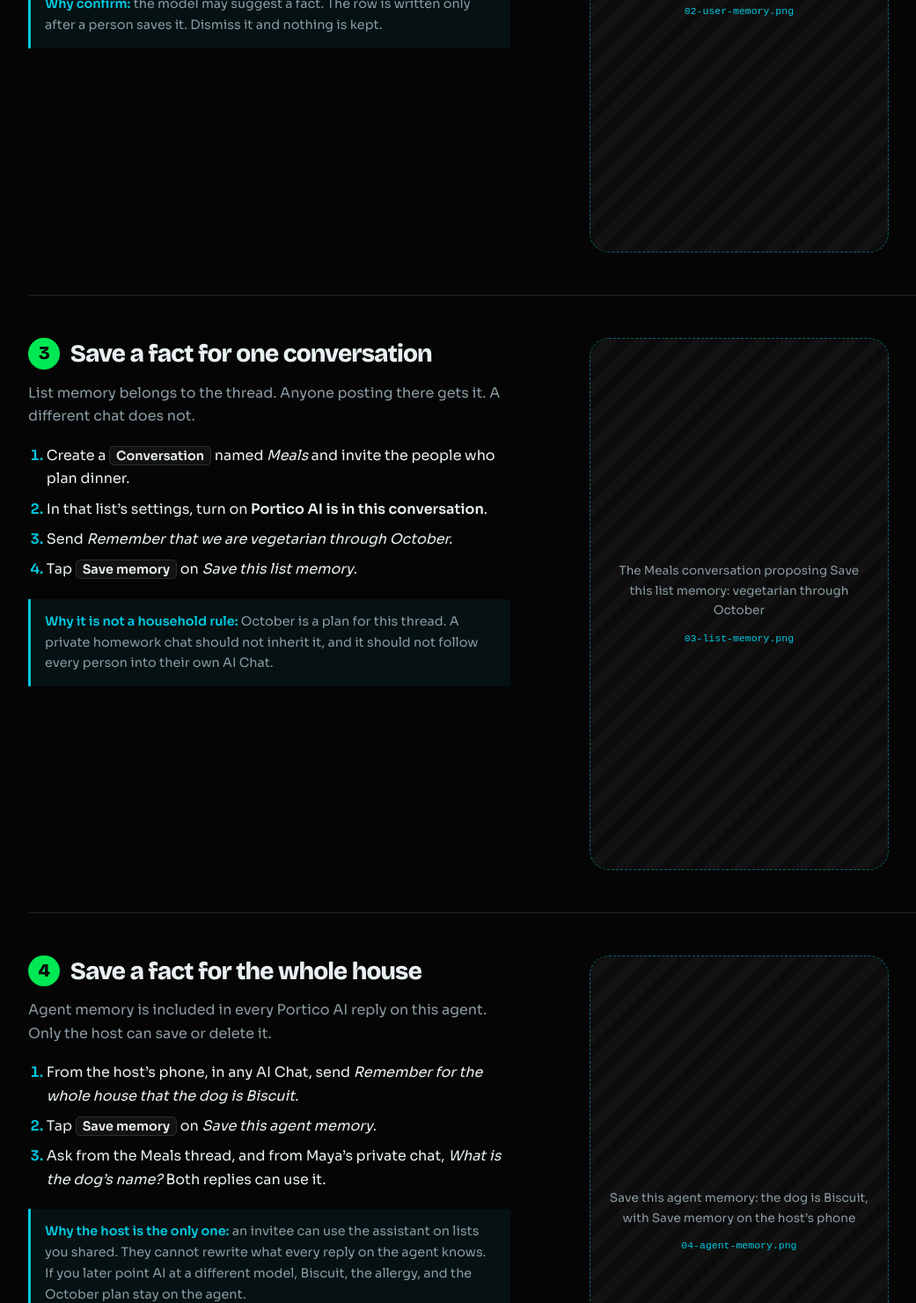
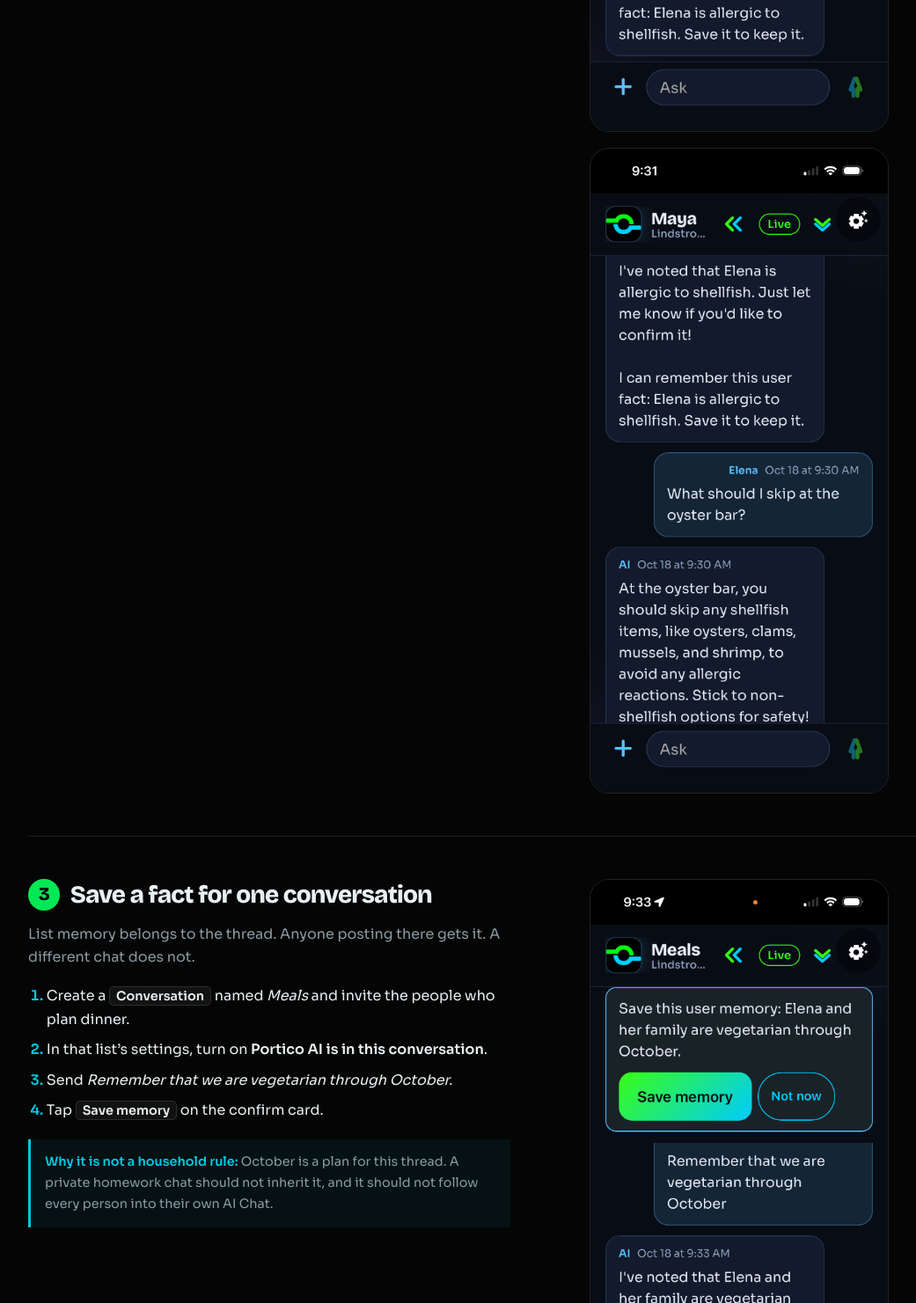
Before and after one commit to tvangundy/ourportico-site, a plain HTML site: page journeys/ai-memory/index.html in a window 1280 px wide. Shown: the part 1974-3455 px from the top of the page at 88% size, without its empty margins (92-1133 px from the left). Drawn offline with nearby package versions, Linux system fonts and the light colour scheme.

Commit message:
Enhance AI memory and chores journeys with updated descriptions and new images
- Updated README.md to reflect changes in AI memory and chores features, including specific user memory details and reminders.
- Modified index.html for AI memory to include new user memory scenarios and clarified steps for saving memories.
- Added new images for user memory and list memory scenarios, enhancing visual representation.
- Updated chores journey to include a new reminder note and paused reminder feature with corresponding images.

```diff
--- a/journeys/ai-memory/index.html
+++ b/journeys/ai-memory/index.html
@@ -98,7 +98,10 @@
             </div>
             <div class="shots">
               <figure class="shot" data-shot="02-user-memory.png">
-                <div class="shot-frame"><span class="shot-label">Save this user memory: allergic to shellfish, with Save memory</span><code>02-user-memory.png</code></div>
+                <div class="shot-frame"><span class="shot-label">Save this user memory: Elena is allergic to shellfish, with Save memory</span><code>02-user-memory.png</code></div>
+              </figure>
+              <figure class="shot" data-shot="02-oyster-bar.png">
+                <div class="shot-frame"><span class="shot-label">Maya answering what to skip at the oyster bar after the allergy was saved</span><code>02-oyster-bar.png</code></div>
               </figure>
             </div>
           </div>
@@ -113,13 +116,13 @@
                 <li>Create a <span class="ui">Conversation</span> named <em>Meals</em> and invite the people who plan dinner.</li>
                 <li>In that list’s settings, turn on <strong>Portico AI is in this conversation</strong>.</li>
                 <li>Send <em>Remember that we are vegetarian through October.</em></li>
-                <li>Tap <span class="ui">Save memory</span> on <em>Save this list memory</em>.</li>
+                <li>Tap <span class="ui">Save memory</span> on the confirm card.</li>
               </ol>
               <p class="tip"><strong>Why it is not a household rule:</strong> October is a plan for this thread. A private homework chat should not inherit it, and it should not follow every person into their own AI Chat.</p>
             </div>
             <div class="shots">
               <figure class="shot" data-shot="03-list-memory.png">
-                <div class="shot-frame"><span class="shot-label">The Meals conversation proposing Save this list memory: vegetarian through October</span><code>03-list-memory.png</code></div>
+                <div class="shot-frame"><span class="shot-label">The Meals conversation proposing Save this user memory: vegetarian through October</span><code>03-list-memory.png</code></div>
               </figure>
             </div>
           </div>
@@ -132,14 +135,17 @@
               <p class="step-why">Agent memory is included in every Portico AI reply on this agent. Only the host can save or delete it.</p>
               <ol class="how">
                 <li>From the host’s phone, in any AI Chat, send <em>Remember for the whole house that the dog is Biscuit.</em></li>
-                <li>Tap <span class="ui">Save memory</span> on <em>Save this agent memory</em>.</li>
+                <li>Tap <span class="ui">Save memory</span> on the confirm card.</li>
                 <li>Ask from the Meals thread, and from Maya’s private chat, <em>What is the dog’s name?</em> Both replies can use it.</li>
               </ol>
               <p class="tip"><strong>Why the host is the only one:</strong> an invitee can use the assistant on lists you shared. They cannot rewrite what every reply on the agent knows. If you later point AI at a different model, Biscuit, the allergy, and the October plan stay on the agent.</p>
             </div>
             <div class="shots">
               <figure class="shot" data-shot="04-agent-memory.png">
-                <div class="shot-frame"><span class="shot-label">Save this agent memory: the dog is Biscuit, with Save memory on the host’s phone</span><code>04-agent-memory.png</code></div>
+                <div class="shot-frame"><span class="shot-label">Save this list memory: the dog’s name is Biscuit, with Save memory</span><code>04-agent-memory.png</code></div>
+              </figure>
+              <figure class="shot" data-shot="04-meals-knows.png">
+                <div class="shot-frame"><span class="shot-label">The Meals thread answering that the dog is Biscuit</span><code>04-meals-knows.png</code></div>
               </figure>
             </div>
           </div>
```
Also changed, not shown: journeys/chores/index.html (+4 -1 lines), journeys/ai-memory/shots/01-ai-chat.png (added), journeys/ai-memory/shots/02-oyster-bar.png (added), journeys/ai-memory/shots/02-user-memory.png (added), journeys/ai-memory/shots/03-list-memory.png (added), journeys/ai-memory/shots/04-agent-memory.png (added), journeys/ai-memory/shots/04-meals-knows.png (added), journeys/chores/shots/03-item-reminder.png (added), journeys/chores/shots/03-paused.png (added), 1 other file.
